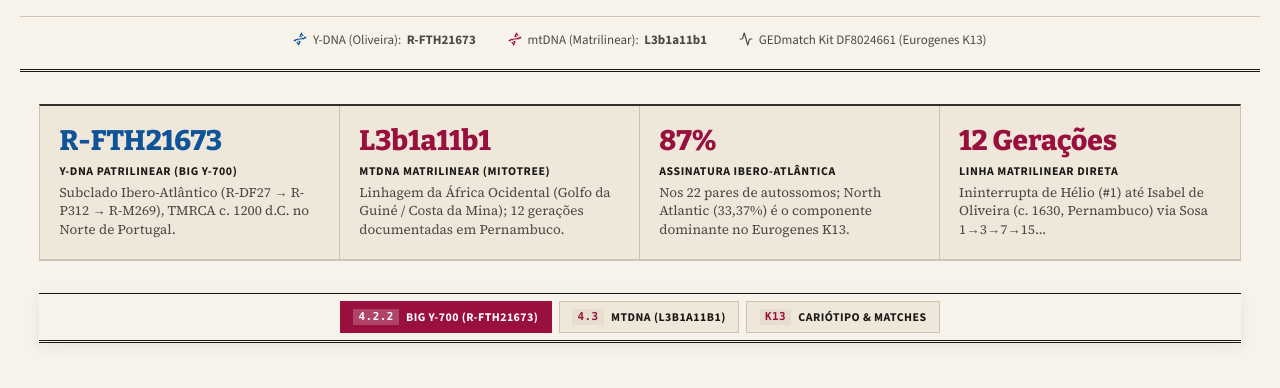
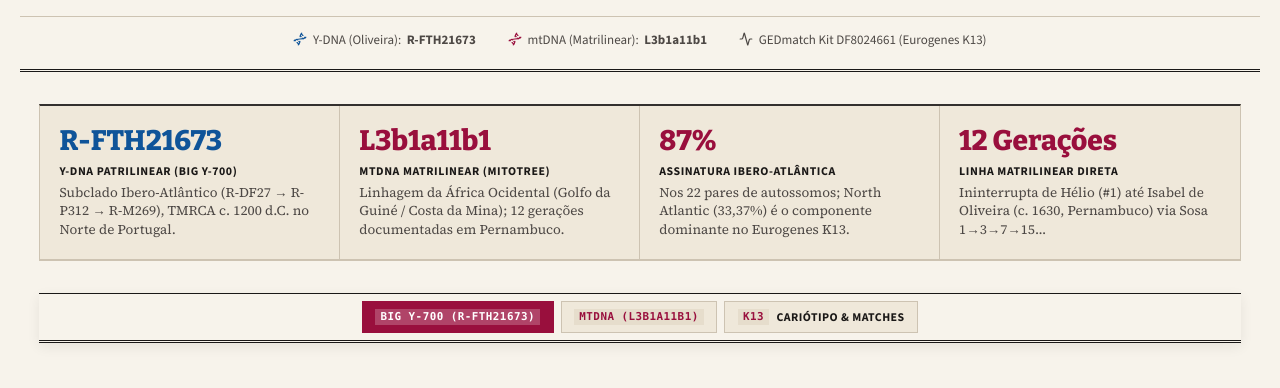
Before and after one commit to hmdeoliveira/home, a plain HTML site: page Haplogrupos.html in a window 1280 px wide. Shown: the part 227-615 px from the top of the page. Drawn offline with nearby package versions, Linux system fonts and the light colour scheme.

Commit message:
Update Haplogrupos.html

```diff
--- a/Haplogrupos.html
+++ b/Haplogrupos.html
@@ -990,10 +990,10 @@
       <div class="container">
         <div class="sec-nav-links">
           <button type="button" class="nav-pill active" onclick="jumpTo('sec-bigy', this)">
-            <span class="nav-pill-code">4.2.2</span> Big Y-700 (R-FTH21673)
+            <span class="nav-pill-code">Big Y-700 (R-FTH21673)</span>
           </button>
           <button type="button" class="nav-pill" onclick="jumpTo('sec-mtdna', this)">
-            <span class="nav-pill-code">4.3</span> mtDNA (L3b1a11b1)
+            <span class="nav-pill-code">mtDNA (L3b1a11b1)</span>
           </button>
           <button type="button" class="nav-pill" onclick="jumpTo('sec-cariotipo', this)">
             <span class="nav-pill-code">K13</span> Cariótipo &amp; Matches
```
